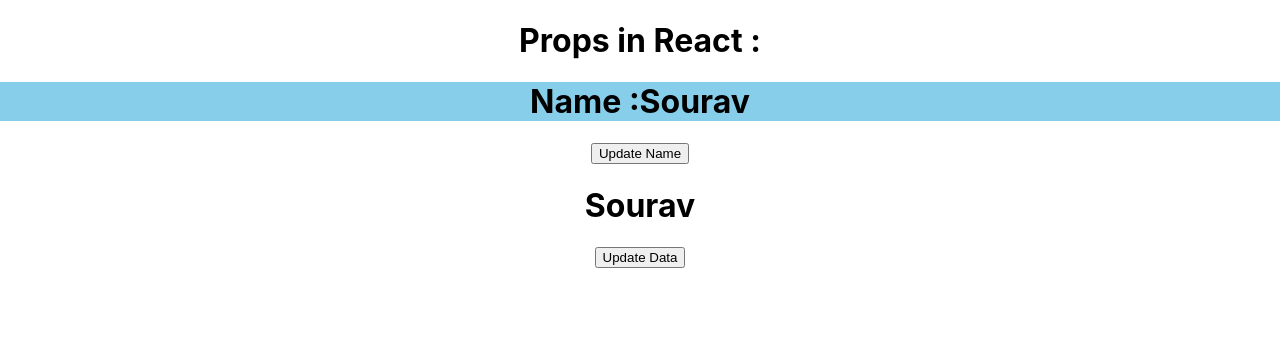
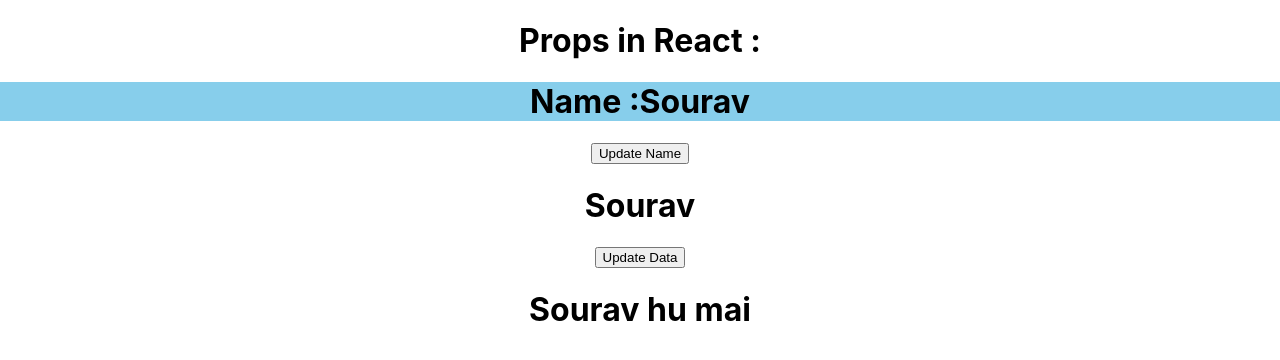
Before and after one commit to kumarsourav10/React-js-basic-to-high, a React (Create React App) app in the folder blog/: page / in a window 1280 px wide. Shown: the top 360 px of the page. Built offline with nearby package versions, Linux system fonts and the light colour scheme.

Commit message:
created class component

```diff
--- /dev/null
+++ b/blog/src/Anil.js
@@ -0,0 +1,15 @@
+import React,{Component} from "react";
+
+export default class Anil extends Component
+{
+    render()
+    {
+        return(
+            <div>
+                <h1>
+                    Sourav hu mai
+                </h1>
+            </div>
+        )
+    }
+}
--- a/blog/src/App.js
+++ b/blog/src/App.js
@@ -3,6 +3,8 @@ import React,{useState} from 'react'
 import './App.css';
 import Sourav from './Sourav';
 import Student from './Student';
+import Anil from './Anil';
+
 
 
 function App() {
@@ -15,6 +17,7 @@ function App() {
       {/* <Student name={"Sourav"} email="Sourav@test.com" address="Delhi"/>
       <Student name={"Akshay"} email="Akshay@test.com"  address="up"/> */}
      <Sourav />
+     <Anil />
 
     </div>
   )
```
